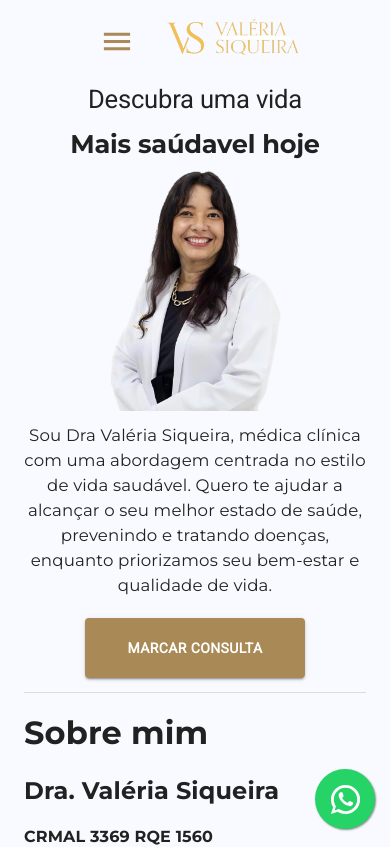
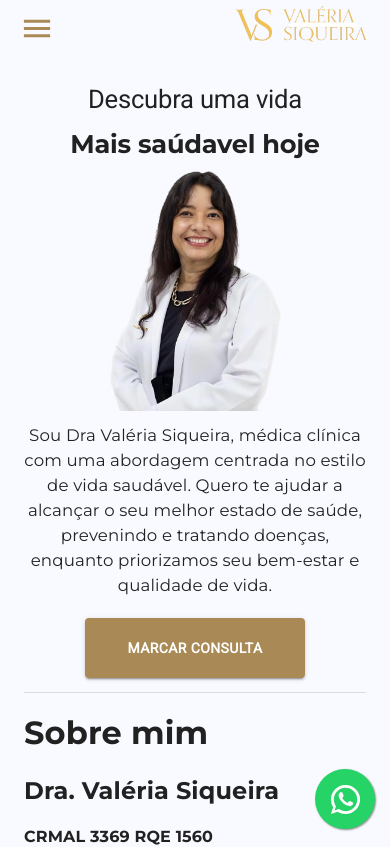
Before and after one commit to rpfitz/next-js-vercel, a Next.js app: page / in a window 390 px wide. Shown: the top 847 px of the page. Built offline with nearby package versions, Linux system fonts and the light colour scheme; a web font is replaced by a local one.

Commit message:
Modifying colors pt10

```diff
--- a/src/app/components/Start/AppBarComponent/page.module.css
+++ b/src/app/components/Start/AppBarComponent/page.module.css
@@ -1,8 +1,3 @@
-.AppBarZero {
-  background-color: #f9faff;
-  color: black;
-}
-
 /* doesn't work here? */
 .ToolbarComponent {
   padding: 1em 6rem;
--- a/src/app/components/Start/AppBarComponent/page.tsx
+++ b/src/app/components/Start/AppBarComponent/page.tsx
@@ -39,13 +39,23 @@
 }));
 
 export default function AppBarComponent({ open, handleDrawerOpen }: any) {
+  const mediaQueryStyle = {
+    '@media screen and (minWidth: 801px)': {
+      margin: "0",
+      padding: `0em 6rem`,
+    },
+    '@media screen and (maxWidth: 800px)': {
+      margin: "0",
+      padding: '0',
+    },
+  };
+
   return (
     <AppBar
-      className={styles.AppBarZero}
-      sx={{ boxShadow: 'none' }}
-      position="fixed" open={open}>
+      sx={{ boxShadow: 'none' ,}}
+      position="fixed" open={open} >
       <Toolbar className={styles.ToolbarComponent} style={{
-        padding: `1em 6rem`,
+        ...mediaQueryStyle,
         backgroundColor: `#f9faff`,
         display: `flex`,
         justifyContent: `space-between`,
```
